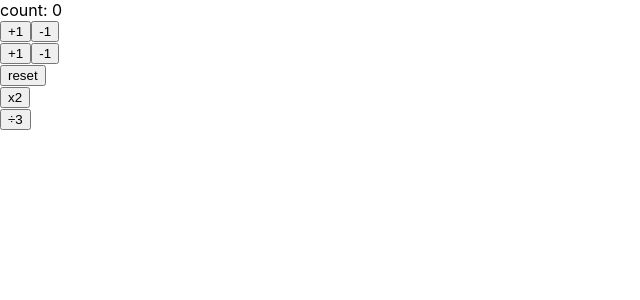
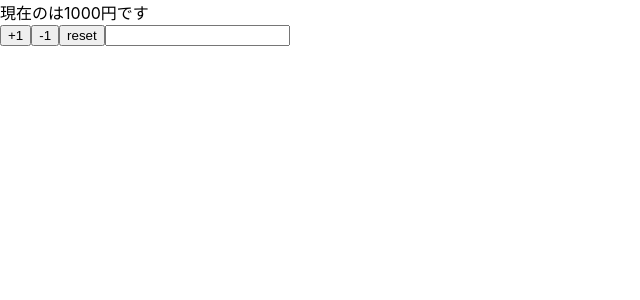
Before and after one commit to shunsuke-go/React-hooks, a React (Create React App) app in the folder frontend/: page / in a window 1280 px wide. Shown: the top 300 px of the page, without its empty margins (0-640 px from the left). Built offline with nearby package versions, Linux system fonts and the light colour scheme.

Commit message:
multi-state

```diff
--- a/frontend/src/App.js
+++ b/frontend/src/App.js
@@ -1,45 +1,30 @@
 import './App.css';
 import React, { useState } from 'react'
 
-const App = () => {
-  const [count, setCount] = useState(0)
-  const increment = () => setCount(count + 1)
-  const decrement = () => setCount(count - 1)
-  const increment2 = () => setCount(previousCount => previousCount + 1)
-  const decrement2 = () => setCount(previousCount => previousCount - 1)
-  const reset = () => setCount(0)
-  const double = () => setCount(count * 2)
-  const div3 = () => {
-    if (count % 3 == 0) {
-      return setCount(count / 3)
-    }
+const App = (props) => {
+
+  const [name, setName] = useState(props.name)
+  const [price, setPrice] = useState(props.price)
+  const reset = () => {
+    setPrice(props.price)
+    setName(props.name)
   }
 
   return (
     <>
-      <div>
-        count: {count}
-      </div>
-      <div>
-        <button onClick={increment}>+1</button>
-        <button onClick={decrement}>-1</button>
-      </div>
-      <div>
-        <button onClick={increment2}>+1</button>
-        <button onClick={decrement2}>-1</button>
-      </div>
-      <div>
-        <button onClick={reset}>reset</button>
-      </div>
-      <div>
-        <button onClick={double}>x2</button>
-      </div>
-      <div>
-        <button onClick={div3}>÷3</button>
-      </div>
-
+      <div>現在の{ name }は{ price }円です</div>
+      <button onClick={() => setPrice(price + 1) }>+1</button>
+      <button onClick={() => setPrice(price - 1) }>-1</button>
+      <button onClick={ reset }>reset</button>
+      <input value={name} onChange={e => setName(e.target.value)}/>
     </>
   );
 }
 
+App.defaultProps = {
+  name: '',
+  price: 1000
+}
+
+
 export default App;
```
